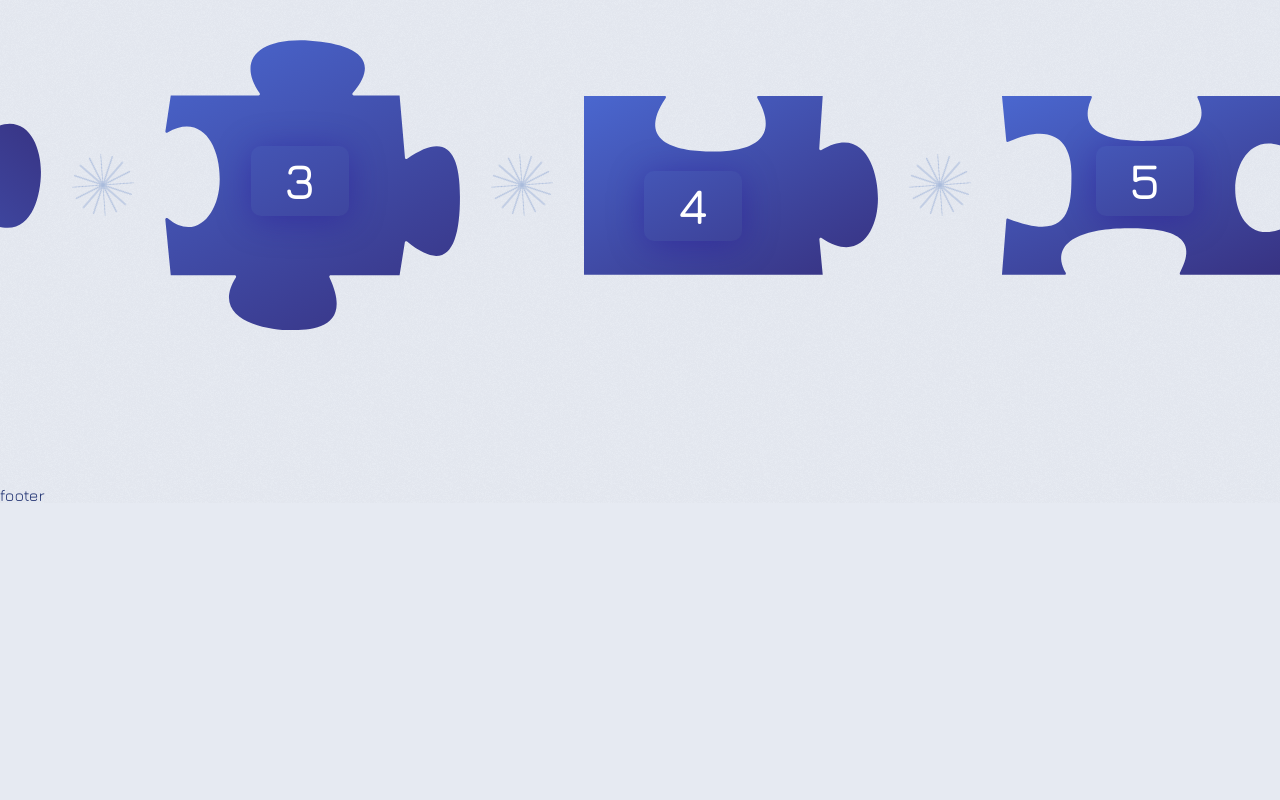
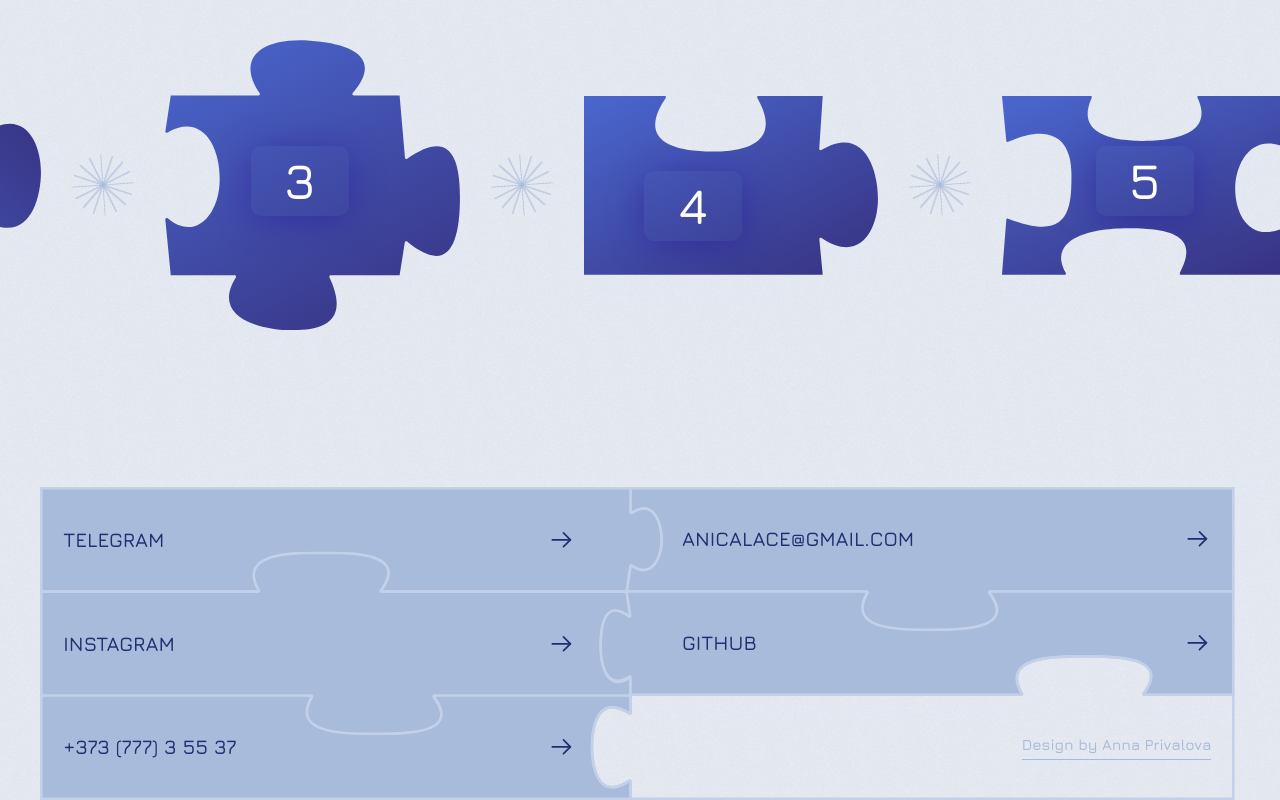
Before and after one commit to Alex-Nicalace/webcraft, a React (Vite) app: page / in a window 1280 px wide. Shown: the part 4783-5583 px from the top of the page. Before the commit the page ends 5286 px from the top, so only its background shows below. Built offline with nearby package versions, Linux system fonts and the light colour scheme.

Commit message:
Footer: create & usage

```diff
--- /dev/null
+++ b/src/components/Footer/Footer.config.ts
@@ -0,0 +1,33 @@
+export const MY_CONTACTS = [
+  {
+    label: 'Telegram',
+    href: 'https://t.me/Nicalace',
+    type: 'Telegram',
+  },
+  {
+    label: 'anicalace@gmail.com',
+    href: 'mailto:anicalace@gmail.com',
+    type: 'почта',
+  },
+  {
+    label: 'Instagram',
+    href: 'https://www.instagram.com/iskander8997/',
+    type: 'Instagram',
+  },
+  {
+    label: 'github',
+    href: 'https://github.com/Alex-Nicalace',
+    type: 'github',
+  },
+  {
+    label: '+373 (777) 3 55 37',
+    href: 'tel:+37377735537',
+    type: 'телефон',
+  },
+] as const;
+
+export const DESIGN_CONTACT = {
+  label: 'Design by Anna Privalova',
+  href: 'https://www.behance.net/anna_privalova_10',
+  type: 'behance',
+};
--- a/src/components/Footer/Footer.scss
+++ b/src/components/Footer/Footer.scss
@@ -0,0 +1,17 @@
+.footer {
+  // .footer__links
+  &__links {
+    display: flex;
+    align-items: flex-start;
+    flex-wrap: wrap;
+    // .footer__links_column
+    &_column {
+      flex-direction: column;
+    }
+  }
+  // .footer__address
+  &__address {
+    display: contents;
+    font-style: inherit;
+  }
+}
--- a/src/components/Footer/Footer.tsx
+++ b/src/components/Footer/Footer.tsx
@@ -1,6 +1,54 @@
-// type TFooterProps = { }
-function Footer(/*{ }: TFooterProps*/): JSX.Element {
-  return <footer>footer</footer>;
+import Container from '../Container';
+import ContactPuzzle, { TContactPuzzleProps } from '../ui/ContactPuzzle';
+import { useScreenWidth } from '../../Context/ScreenWidthContext';
+import { DESIGN_CONTACT, MY_CONTACTS } from './Footer.config';
+import './Footer.scss';
+
+function getVariant(index: number): TContactPuzzleProps['variant'] {
+  if (index >= 0 && index < 6) {
+    return (index + 1) as TContactPuzzleProps['variant'];
+  }
+  throw new Error('Index of puzzle out of bounds');
+}
+
+function Footer(): JSX.Element {
+  const { isLessMobileMd } = useScreenWidth();
+
+  return (
+    <Container tag="footer" className="footer">
+      <div
+        className={['footer__links', isLessMobileMd && 'footer__links_column']
+          .filter(Boolean)
+          .join(' ')}
+      >
+        <address className="footer__address">
+          {MY_CONTACTS.map(({ label, href, type }, index) => (
+            <ContactPuzzle
+              key={href}
+              href={href}
+              target={['почта', 'телефон'].includes(type) ? '_self' : '_blank'}
+              rel="noopener noreferrer"
+              variant={getVariant(index)}
+              isSingleRow={isLessMobileMd}
+              aria-label={`Перейти на ${type || label}`}
+            >
+              {label}
+            </ContactPuzzle>
+          ))}
+        </address>
+        <ContactPuzzle
+          href={DESIGN_CONTACT.href}
+          target="_blank"
+          rel="noopener noreferrer"
+          variant={6}
+          isSingleRow={isLessMobileMd}
+          aria-label={`Перейти на ${DESIGN_CONTACT.type || DESIGN_CONTACT.label}`}
+        >
+          {DESIGN_CONTACT.label}
+        </ContactPuzzle>
+      </div>
+    </Container>
+  );
 }
 
 export default Footer;
```
